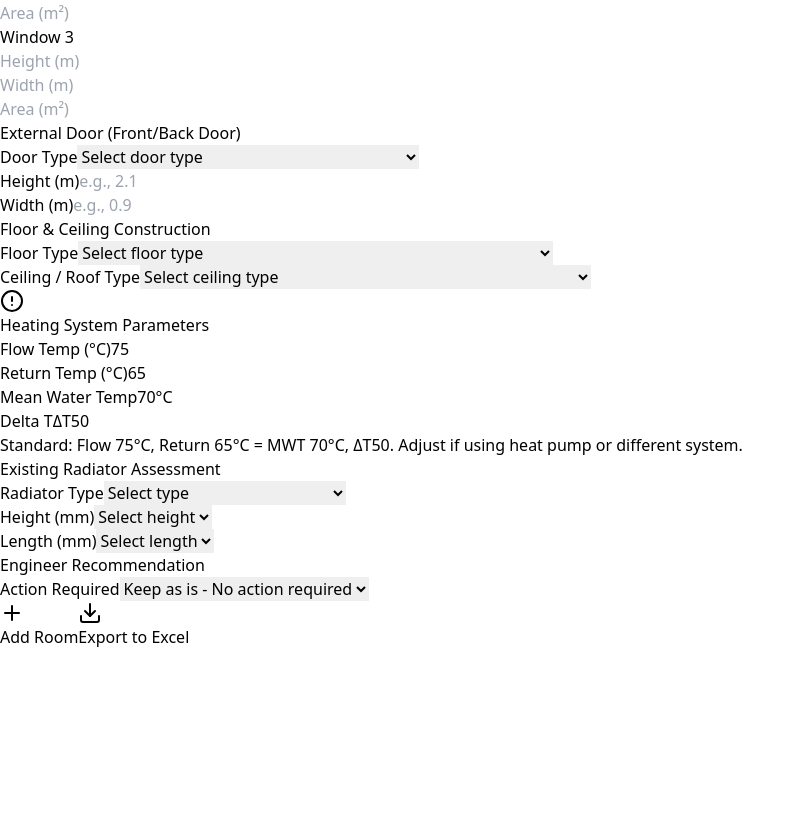
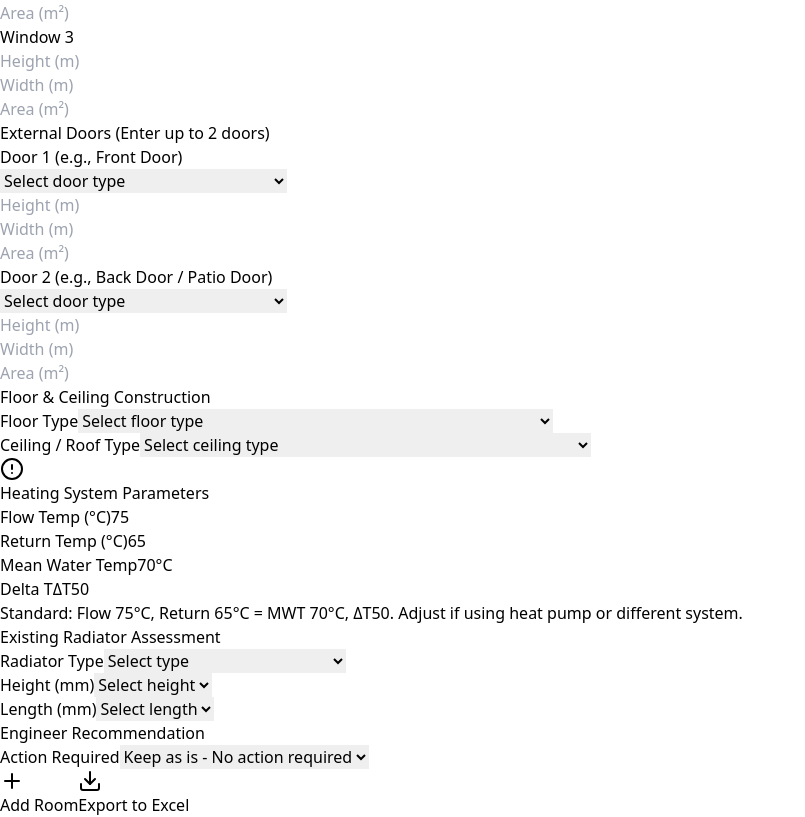
Before and after one commit to MariaBego56/heat-loss-calculator, a React (Vite) app: page / in a window 1280 px wide. Shown: the part 961-1778 px from the top of the page, without its empty margins (0-805 px from the left). Before the commit the page ends 1610 px from the top, so only its background shows below. Built offline with nearby package versions, Linux system fonts and the light colour scheme.

Commit message:
Update App.jsx

```diff
--- a/src/App.jsx
+++ b/src/App.jsx
@@ -215,11 +215,16 @@ function App() {
       win3Area: '',
       totalWinArea: '',
 
-      // External door
-      doorType: '',
-      doorH: '',
-      doorW: '',
-      doorArea: '',
+      // External doors (up to 2)
+      door1Type: '',
+      door1H: '',
+      door1W: '',
+      door1Area: '',
+      door2Type: '',
+      door2H: '',
+      door2W: '',
+      door2Area: '',
+      totalDoorArea: '',
 
       floorType: '',
       ceilingType: '',
@@ -324,12 +329,22 @@ function App() {
       const wa3 = parseFloat(u.win3Area) || 0;
       u.totalWinArea = (wa1 + wa2 + wa3).toFixed(2);
 
-      // Calculate door area
-      if (field.includes('door') && (field.includes('H') || field.includes('W'))) {
-        const h = parseFloat(u.doorH) || 0;
-        const w = parseFloat(u.doorW) || 0;
-        u.doorArea = h && w ? (h * w).toFixed(2) : '';
+      // Calculate door areas
+      if (field.includes('door1')) {
+        const h = parseFloat(u.door1H) || 0;
+        const w = parseFloat(u.door1W) || 0;
+        u.door1Area = h && w ? (h * w).toFixed(2) : '';
       }
+      if (field.includes('door2')) {
+        const h = parseFloat(u.door2H) || 0;
+        const w = parseFloat(u.door2W) || 0;
+        u.door2Area = h && w ? (h * w).toFixed(2) : '';
+      }
+
+      // Calculate total door area
+      const da1 = parseFloat(u.door1Area) || 0;
+      const da2 = parseFloat(u.door2Area) || 0;
+      u.totalDoorArea = (da1 + da2).toFixed(2);
 
       // Calculate heat loss - ALWAYS RECALCULATE
       const hasBasicData = u.requiredTemp && u.designTemp && u.length && u.width && u.height;
@@ -337,7 +352,8 @@ function App() {
       if (hasBasicData) {
         const wallU = WALL_TYPES[u.wallType] || 1.5;
         const baseWinU = WINDOW_TYPES[u.windowType] || 0;
-        const doorU = DOOR_TYPES[u.doorType] || 0;
+        const door1U = DOOR_TYPES[u.door1Type] || 0;
+        const door2U = DOOR_TYPES[u.door2Type] || 0;
 
         // Apply window condition factor to U-value
         const windowConditionData = WINDOW_CONDITIONS[u.windowCondition] || { factor: 1.0, infiltration: 0 };
@@ -345,15 +361,19 @@ function App() {
 
         const wallA = parseFloat(u.totalWallArea) || 0;
         const winA = parseFloat(u.totalWinArea) || 0;
-        const doorA = parseFloat(u.doorArea) || 0;
-        const netWall = Math.max(0, wallA - winA - doorA);
+        const door1A = parseFloat(u.door1Area) || 0;
+        const door2A = parseFloat(u.door2Area) || 0;
+        const totalDoorA = door1A + door2A;
+        const netWall = Math.max(0, wallA - winA - totalDoorA);
 
         const tempDiff = (parseFloat(u.requiredTemp) || 21) - (parseFloat(u.designTemp) || -3);
         const roomTemp = parseFloat(u.requiredTemp) || 21;
 
         const wallLoss = netWall * wallU * tempDiff;
         const winLoss = winA * winU * tempDiff;
-        const doorLoss = doorA * doorU * tempDiff;
+        const door1Loss = door1A * door1U * tempDiff;
+        const door2Loss = door2A * door2U * tempDiff;
+        const doorLoss = door1Loss + door2Loss;
 
         const floorArea = (parseFloat(u.length) || 0) * (parseFloat(u.width) || 0);
 
@@ -503,9 +523,13 @@ function App() {
     data.push([]); // Empty row
 
     data.push(['EXTERNAL DOOR', ...rooms.map(() => '')]);
-    data.push(['Door Type', ...rooms.map(r => r.doorType || 'No Door')]);
-    data.push(['Door U-Value (W/m²K)', ...rooms.map(r => r.doorType ? DOOR_TYPES[r.doorType] : '-')]);
-    data.push(['Door Area (m²)', ...rooms.map(r => r.doorArea || '-')]);
+    data.push(['Door 1 Type', ...rooms.map(r => r.door1Type || 'No Door')]);
+    data.push(['Door 1 U-Value (W/m²K)', ...rooms.map(r => r.door1Type ? DOOR_TYPES[r.door1Type] : '-')]);
+    data.push(['Door 1 Area (m²)', ...rooms.map(r => r.door1Area || '-')]);
+    data.push(['Door 2 Type', ...rooms.map(r => r.door2Type || 'No Door')]);
+    data.push(['Door 2 U-Value (W/m²K)', ...rooms.map(r => r.door2Type ? DOOR_TYPES[r.door2Type] : '-')]);
+    data.push(['Door 2 Area (m²)', ...rooms.map(r => r.door2Area || '-')]);
+    data.push(['Total Door Area (m²)', ...rooms.map(r => r.totalDoorArea || '-')]);
     data.push([]); // Empty row
 
     data.push(['FLOOR & CEILING', ...rooms.map(() => '')]);
@@ -841,34 +865,69 @@ function App() {
                 )}
               </div>
 
-              {/* External Door */}
+              {/* External Doors */}
               <div className="border-t-2 pt-4">
-                <h3 className="font-semibold text-gray-800 mb-3">External Door (Front/Back Door)</h3>
-                <div className="grid grid-cols-1 md:grid-cols-3 gap-3">
+                <h3 className="font-semibold text-gray-800 mb-3">External Doors (Enter up to 2 doors)</h3>
+
+                {/* Door 1 */}
+                <div className="mb-4">
+                  <label className="block text-xs font-medium text-gray-600 mb-2">Door 1 (e.g., Front Door)</label>
+                  <div className="grid grid-cols-1 md:grid-cols-4 gap-3">
                     <div>
-                    <label className="block text-sm font-medium text-gray-700 mb-2">Door Type</label>
-                    <select value={room.doorType} onChange={(e) => updateRoom(room.id, 'doorType', e.target.value)}
-                      className="w-full px-4 py-3 border-2 border-gray-300 rounded-lg focus:border-indigo-500 focus:outline-none">
+                      <select value={room.door1Type} onChange={(e) => updateRoom(room.id, 'door1Type', e.target.value)}
+                        className="w-full px-3 py-2 border-2 border-gray-300 rounded-lg focus:border-indigo-500 focus:outline-none text-sm">
                         <option value="">Select door type</option>
-                      {Object.keys(DOOR_TYPES).map(t => <option key={t} value={t}>{t} (U={DOOR_TYPES[t]} W/m²K)</option>)}
+                        {Object.keys(DOOR_TYPES).map(t => <option key={t} value={t}>{t} (U={DOOR_TYPES[t]})</option>)}
                       </select>
                     </div>
                     <div>
-                    <label className="block text-sm font-medium text-gray-700 mb-2">Height (m)</label>
-                    <input type="number" step="0.01" placeholder="e.g., 2.1" value={room.doorH}
-                      onChange={(e) => updateRoom(room.id, 'doorH', e.target.value)}
-                      className="w-full px-3 py-3 border-2 border-gray-300 rounded-lg focus:border-indigo-500 focus:outline-none" />
+                      <input type="number" step="0.01" placeholder="Height (m)" value={room.door1H}
+                        onChange={(e) => updateRoom(room.id, 'door1H', e.target.value)}
+                        className="w-full px-3 py-2 border-2 border-gray-300 rounded-lg focus:border-indigo-500 focus:outline-none text-sm" />
                     </div>
                     <div>
-                    <label className="block text-sm font-medium text-gray-700 mb-2">Width (m)</label>
-                    <input type="number" step="0.01" placeholder="e.g., 0.9" value={room.doorW}
-                      onChange={(e) => updateRoom(room.id, 'doorW', e.target.value)}
-                      className="w-full px-3 py-3 border-2 border-gray-300 rounded-lg focus:border-indigo-500 focus:outline-none" />
+                      <input type="number" step="0.01" placeholder="Width (m)" value={room.door1W}
+                        onChange={(e) => updateRoom(room.id, 'door1W', e.target.value)}
+                        className="w-full px-3 py-2 border-2 border-gray-300 rounded-lg focus:border-indigo-500 focus:outline-none text-sm" />
+                    </div>
+                    <div>
+                      <input type="text" placeholder="Area (m²)" value={room.door1Area} readOnly
+                        className="w-full px-3 py-2 border-2 border-gray-200 rounded-lg bg-gray-50 text-sm font-medium" />
                     </div>
                   </div>
-                {room.doorArea && (
+                </div>
+
+                {/* Door 2 */}
+                <div className="mb-4">
+                  <label className="block text-xs font-medium text-gray-600 mb-2">Door 2 (e.g., Back Door / Patio Door)</label>
+                  <div className="grid grid-cols-1 md:grid-cols-4 gap-3">
+                    <div>
+                      <select value={room.door2Type} onChange={(e) => updateRoom(room.id, 'door2Type', e.target.value)}
+                        className="w-full px-3 py-2 border-2 border-gray-300 rounded-lg focus:border-indigo-500 focus:outline-none text-sm">
+                        <option value="">Select door type</option>
+                        {Object.keys(DOOR_TYPES).map(t => <option key={t} value={t}>{t} (U={DOOR_TYPES[t]})</option>)}
+                      </select>
+                    </div>
+                    <div>
+                      <input type="number" step="0.01" placeholder="Height (m)" value={room.door2H}
+                        onChange={(e) => updateRoom(room.id, 'door2H', e.target.value)}
+                        className="w-full px-3 py-2 border-2 border-gray-300 rounded-lg focus:border-indigo-500 focus:outline-none text-sm" />
+                    </div>
+                    <div>
+                      <input type="number" step="0.01" placeholder="Width (m)" value={room.door2W}
+                        onChange={(e) => updateRoom(room.id, 'door2W', e.target.value)}
+                        className="w-full px-3 py-2 border-2 border-gray-300 rounded-lg focus:border-indigo-500 focus:outline-none text-sm" />
+                    </div>
+                    <div>
+                      <input type="text" placeholder="Area (m²)" value={room.door2Area} readOnly
+                        className="w-full px-3 py-2 border-2 border-gray-200 rounded-lg bg-gray-50 text-sm font-medium" />
+                    </div>
+                  </div>
+                </div>
+
+                {room.totalDoorArea && parseFloat(room.totalDoorArea) > 0 && (
                   <div className="mt-3 bg-indigo-50 p-3 rounded-lg">
-                    <p className="text-sm font-medium text-indigo-900">Door Area: {room.doorArea} m²</p>
+                    <p className="text-sm font-medium text-indigo-900">Total Door Area: {room.totalDoorArea} m²</p>
                   </div>
                 )}
               </div>
```
Lines whose indentation alone changed are shown as unchanged.
